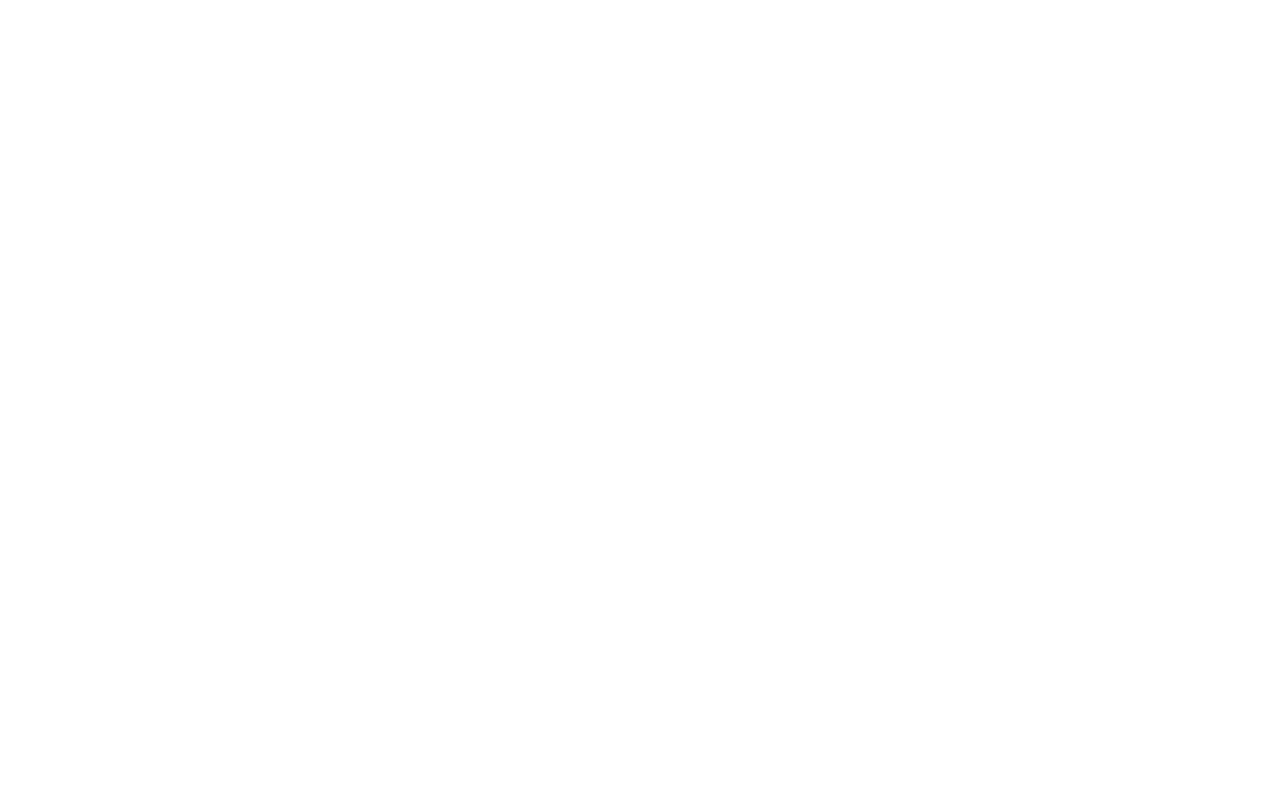
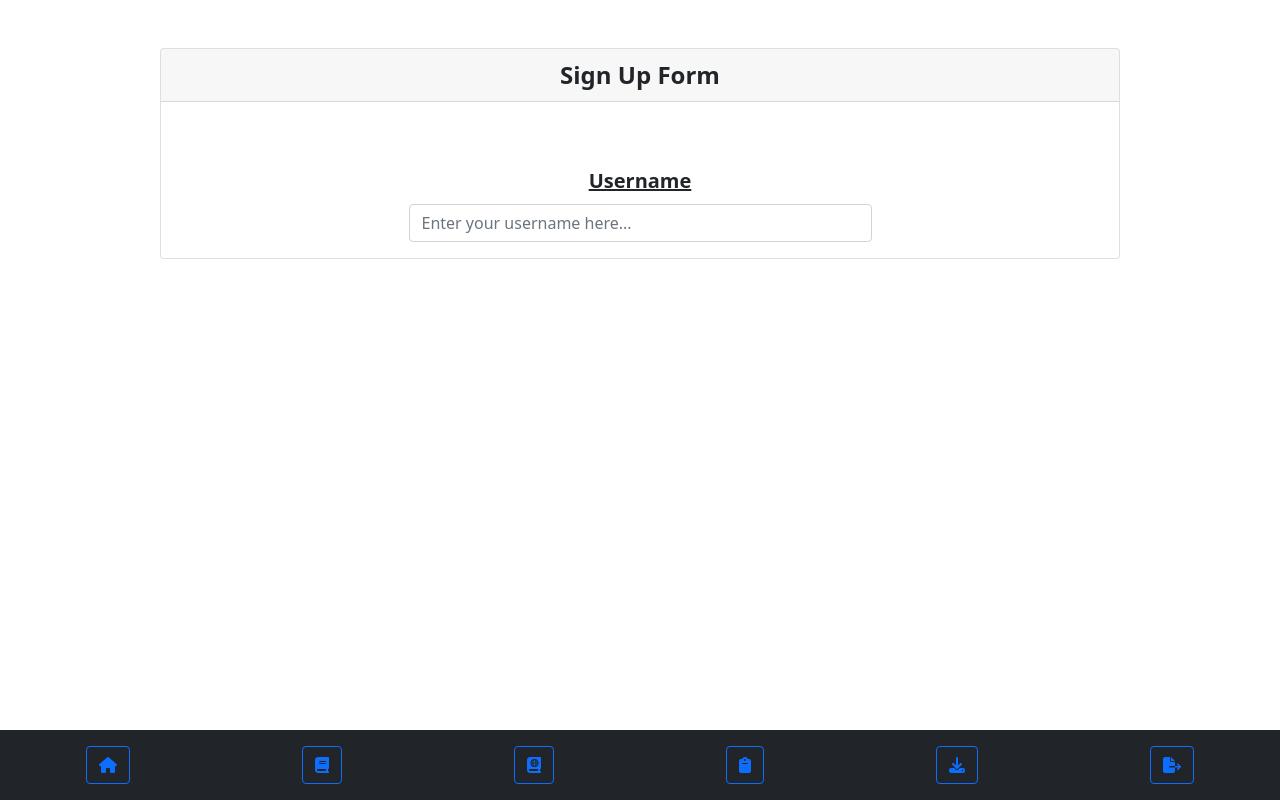
Before and after one commit to cthacker-udel/CourseScheduler, a React (Create React App) app in the folder client/: page /sign-up in a window 1280 px wide. Before the commit this address had no page. Built offline with nearby package versions, Linux system fonts and the light colour scheme.

Commit message:
[main] Added beginning of signup page for application

```diff
--- a/client/src/App.tsx
+++ b/client/src/App.tsx
@@ -9,6 +9,7 @@
 import Course from "./modules/Course";
 import HomePage from "./modules/Home/HomePage";
 import LoginPage from "./modules/LoginPage";
+import SignUp from "./modules/SignUp";
 
 /**
  * @summary The App component takes in no props, and comprises of the router logic
@@ -23,9 +24,10 @@
             >
                 <Routes>
                     <Route element={<Layout />} path="/">
-                        <Route element={<LoginPage />} index />
-                        <Route element={<HomePage />} path="home" />
+                        <Route element={<HomePage />} index />
+                        <Route element={<LoginPage />} path="login" />
                         <Route element={<Course />} path="courses" />
+                        <Route element={<SignUp />} path="sign-up" />
                         {/* <Route path="plan" element={<Plans />}>
                         <Route path=":planId" element={<Plan />} />
                         <Route path="new" element={<NewPlan />} />
--- a/client/src/locale/en/home.json
+++ b/client/src/locale/en/home.json
@@ -21,5 +21,12 @@
     "login_button_text": "Login",
     "login_header": "Cameron Thacker's UD Planner",
     "login_sub_header": "Craft your degree plan! Fully customizable and tailored for the user experience, constantly being updated so stay tuned for updates!",
-    "login_form_title": "Login Form"
+    "login_form_title": "Login Form",
+    "sign_up_form_title": "Sign Up Form",
+    "sign_up_form1_placeholder": "Enter your username here...",
+    "sign_up_form1_input_error_max_length": "Username cannot be more then {length} characters",
+    "sign_up_form1_title": "Username",
+    "sign_up_form1_input_error_required": "Username is required",
+    "sign_up_form1_input_error_min_length": "Username must be at least {length} characters",
+    "sign_up_form1_input_validation_error": "Username must not contain special characters"
 }
--- a/client/src/modules/Home/HomePage/HomePage.tsx
+++ b/client/src/modules/Home/HomePage/HomePage.tsx
@@ -117,7 +117,7 @@
                     <Button
                         className="m-2"
                         onClick={(): void => {
-                            navigate("/");
+                            navigate("/login");
                         }}
                         onMouseEnter={(): void => {
                             dispatch({ type: "setLogin", value: true });
@@ -132,6 +132,9 @@
                     </Button>
                     <Button
                         className="m-2"
+                        onClick={(): void => {
+                            navigate("/sign-up");
+                        }}
                         onMouseEnter={(): void => {
                             dispatch({ type: "setSignUp", value: true });
                         }}
--- a/client/src/modules/LoginPage/LoginPage.tsx
+++ b/client/src/modules/LoginPage/LoginPage.tsx
@@ -296,6 +296,7 @@
                                 <FontAwesomeIcon icon={faSignIn} />
                             </Button>
                         </Link>
+                        <Link replace to="/sign-up">
                             <Button
                                 className="ms-2"
                                 onMouseEnter={(): void => {
@@ -321,6 +322,7 @@
                             >
                                 <FontAwesomeIcon icon={faUserPlus} />
                             </Button>
+                        </Link>
                     </div>
                 </Card>
             </div>
--- /dev/null
+++ b/client/src/modules/SignUp/SignUp.tsx
@@ -0,0 +1,63 @@
+import React from "react";
+import { Card, Form } from "react-bootstrap";
+import { useForm } from "react-hook-form";
+import { FormattedMessage, useIntl } from "react-intl";
+
+/**
+ * Sign-Up Page component, will communicate with back-end to sign user up and insert record into mongo database
+ */
+export const SignUp = (): JSX.Element => {
+    const { register, formState } = useForm({
+        defaultValues: {
+            confirmPassword: "",
+            password: "",
+            username: "",
+        },
+        reValidateMode: "onBlue",
+    });
+    const intl = useIntl();
+    const { errors } = formState;
+    console.log("errors = ", errors);
+    return (
+        <Card className="text-center mx-auto w-75 text-wrap mt-5">
+            <Card.Header className="fw-bold fs-4">
+                <FormattedMessage id="sign_up_form_title" />
+            </Card.Header>
+            <Card.Body>
+                <Form.Group
+                    className="w-50 mx-auto mt-5"
+                    controlId="username-sign-up-form"
+                >
+                    <Form.Label className="fw-bold mb-2 fs-5 text-decoration-underline">
+                        <FormattedMessage id="sign_up_form1_title" />
+                    </Form.Label>
+                    <Form.Control
+                        placeholder={intl.formatMessage({
+                            id: "sign_up_form1_placeholder",
+                        })}
+                        required
+                        type="text"
+                        {...register("username", {
+                            pattern: {
+                                message: intl.formatMessage({
+                                    id: "sign_up_form1_input_validation_error",
+                                }),
+                                value: /[^\W]/gu,
+                            },
+                            required: intl.formatMessage({
+                                id: "sign_up_form1_input_error_required",
+                            }),
+                            validate: (message: string) =>
+                                !message.match(/[\W]/gu),
+                        })}
+                    />
+                    {errors.username && (
+                        <Form.Control.Feedback type="invalid">
+                            {errors.username.message}
+                        </Form.Control.Feedback>
+                    )}
+                </Form.Group>
+            </Card.Body>
+        </Card>
+    );
+};
--- /dev/null
+++ b/client/src/modules/SignUp/index.ts
@@ -0,0 +1,3 @@
+import { SignUp } from "./SignUp";
+
+export default SignUp;
--- a/client/src/modules/common/components/Layout/Layout.tsx
+++ b/client/src/modules/common/components/Layout/Layout.tsx
@@ -78,7 +78,7 @@
     };
 
     const navigationLinks = [
-        <Link className="text-muted text-wrap" key="home-link" to="/home">
+        <Link className="text-muted text-wrap" key="home-link" to="/">
             <Button
                 onMouseEnter={(): void => {
                     toggleShowOverlay("home", true);
--- a/package.json
+++ b/package.json
@@ -9,7 +9,8 @@
     "clean": "rm -rf ./server/dist",
     "module_clean": "rm -rf ./server/node_modules && rm -rf ./client/node_modules",
     "start": "npm run mass-setup && concurrently \"cd client && npm run start\" \"cd server && npm run start\"",
-    "mass-setup": "npm i && concurrently \"cd client && npm i\" \"cd server && npm i\""
+    "mass-setup": "npm i && concurrently \"cd client && npm i\" \"cd server && npm i\"",
+    "heroku-commit": "git push heroku main"
   },
   "repository": {
     "type": "git",
```
Lines whose indentation alone changed are shown as unchanged.
